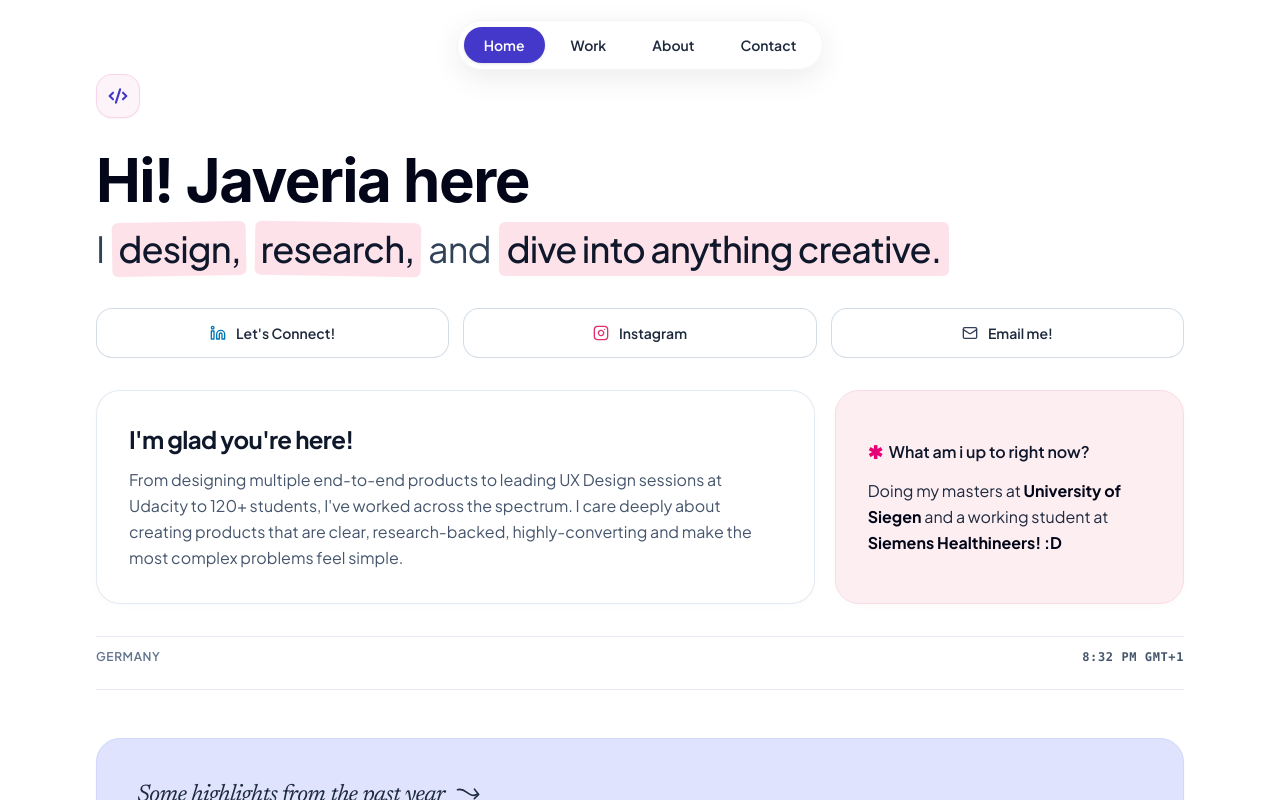
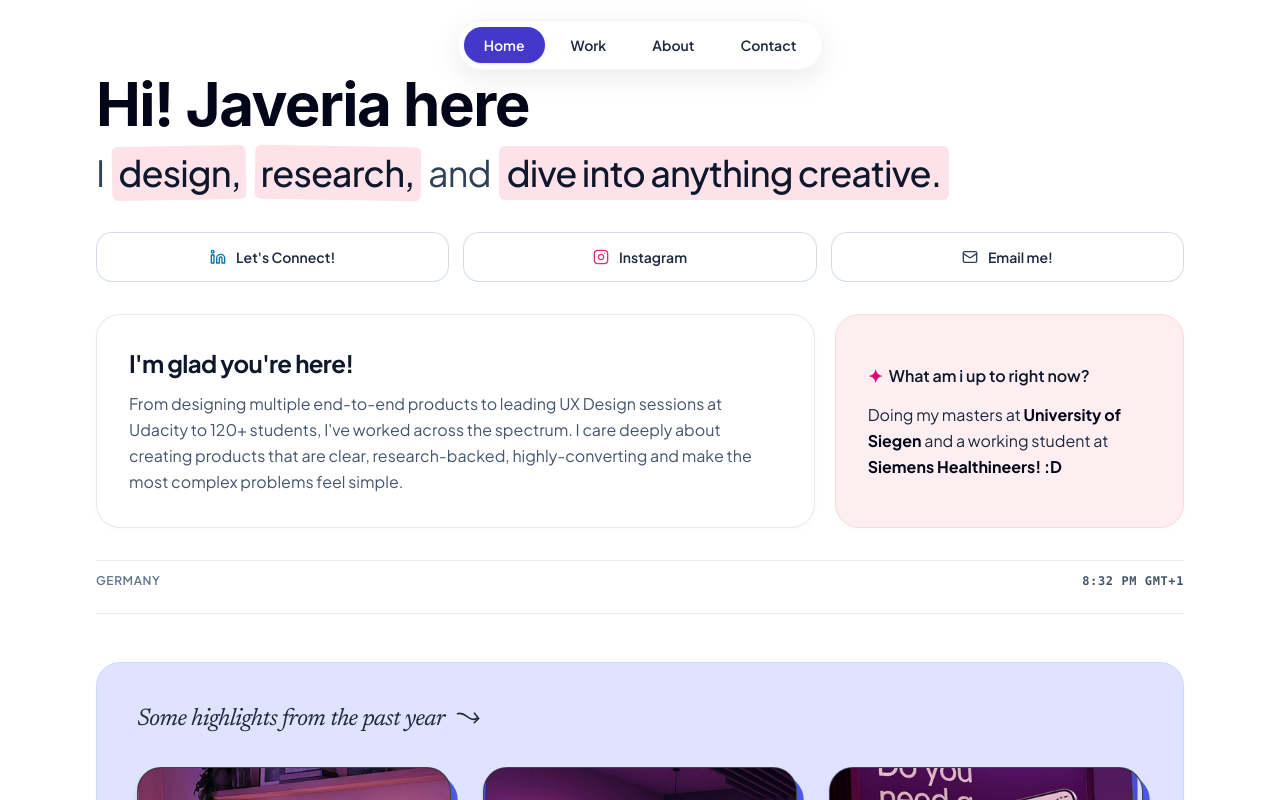
Before and after one commit to Abdidev1/Abdullah-Mohsin, a React (Vite) app: page / in a window 1280 px wide. Shown: the top 800 px of the page. Built offline with nearby package versions, Linux system fonts and the light colour scheme; a web font is replaced by a local one.

Commit message:
fix: remove top-left coding icon from hero section

```diff
--- a/src/components/HeroSection.tsx
+++ b/src/components/HeroSection.tsx
@@ -1,5 +1,5 @@
 import React, { useState, useEffect } from 'react';
-import { Mail, Instagram, Linkedin, Code2 } from 'lucide-react';
+import { Mail, Instagram, Linkedin } from 'lucide-react';
 
 interface HeroSectionProps {
   onOpenContact: () => void;
@@ -29,17 +29,6 @@ export const HeroSection: React.FC<HeroSectionProps> = ({ onOpenContact }) => {
 
   return (
     <section id="home" className="relative pt-6 pb-4">
-      {/* Top Left decorative logo button */}
-      <div className="mb-8">
-        <a
-          href="#home"
-          aria-label="Javeria Syed home"
-          className="inline-flex items-center justify-center w-11 h-11 rounded-2xl bg-pink-50/80 border border-pink-200/80 text-[#4338ca] hover:scale-105 transition-all shadow-xs"
-        >
-          <Code2 className="w-5 h-5 text-[#4338ca]" strokeWidth={2.5} />
-        </a>
-      </div>
-
       {/* Main Headline */}
       <div className="max-w-4xl">
         <h1 className="text-4xl sm:text-5xl md:text-6xl font-bold tracking-tight text-slate-950 mb-3 font-sans">
@@ -119,9 +108,9 @@ export const HeroSection: React.FC<HeroSectionProps> = ({ onOpenContact }) => {
         </div>
 
         {/* Right card: What am i up to right now? */}
-        <div className="lg:col-span-4 p-7 md:p-8 bg-[#fdeef2] rounded-3xl border border-[#fbdbe3] shadow-[0_2px_8px_rgba(0,0,0,0.02)] flex flex-col justify-center">
+        <div className="lg:col-span-4 p-7 md:p-8 bg-[#fdeef2] rounded-3xl border border-[#fbdbd3] shadow-[0_2px_8px_rgba(0,0,0,0.02)] flex flex-col justify-center">
           <h3 className="text-sm md:text-base font-semibold text-slate-900 mb-3 flex items-center gap-1.5">
-            <span className="text-pink-600 font-bold text-lg">✱</span>
+            <span className="text-pink-600 font-bold text-lg">✦</span>
             <span>What am i up to right now?</span>
           </h3>
           <p className="text-slate-800 text-sm md:text-base leading-relaxed">
```
